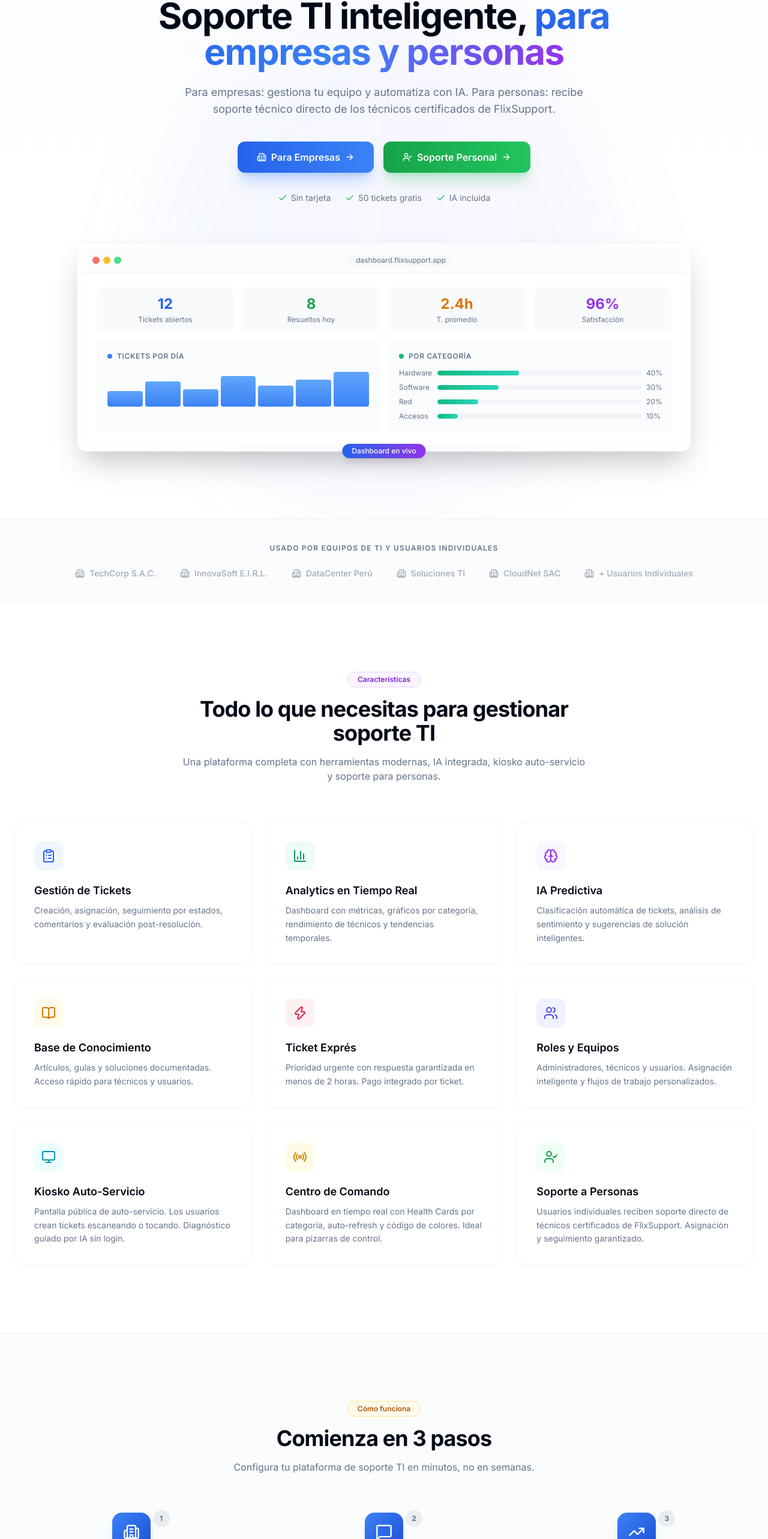
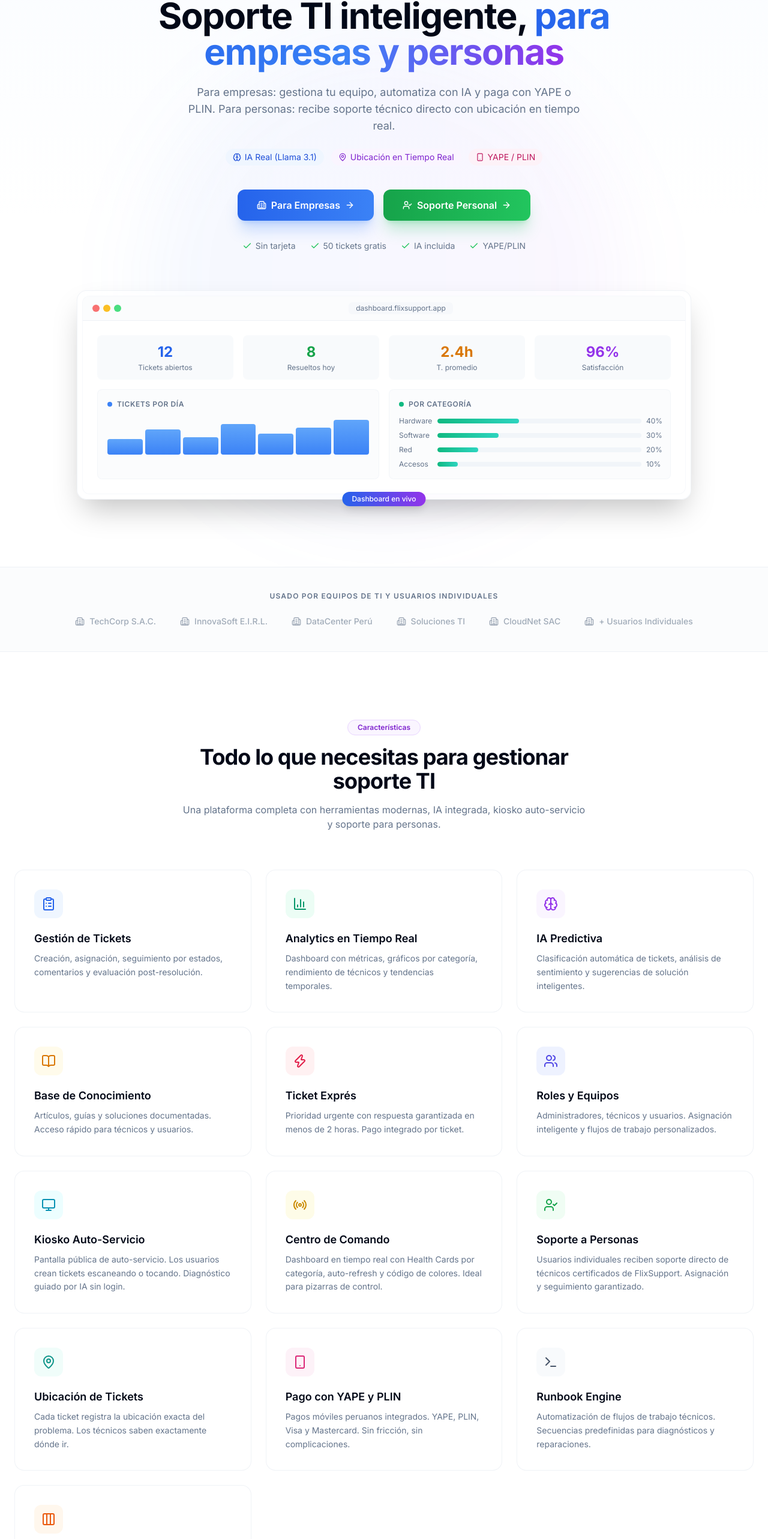
Before and after one commit to Ludinhosilva/HELPDESK, a Next.js app: page / in a window 1280 px wide. Shown: the part 222-2788 px from the top of the page at 60% size. Built offline with nearby package versions, Linux system fonts and the light colour scheme.

Commit message:
feat: landing page actualizada con 13 features, YAPE/PLIN/Tarjeta, ubicacion, runbook, kanban

```diff
--- a/src/app/page.tsx
+++ b/src/app/page.tsx
@@ -2,7 +2,7 @@
 
 import { useState } from "react";
 import Link from "next/link";
-import { Wrench, ClipboardList, BarChart3, Brain, BookOpen, Zap, Check, ArrowRight, Star, Users, Building2, MessageSquare, TrendingUp, Monitor, Radio, UserCheck, Menu, X } from "lucide-react";
+import { Wrench, ClipboardList, BarChart3, Brain, BookOpen, Zap, Check, ArrowRight, Star, Users, Building2, MessageSquare, TrendingUp, Monitor, Radio, UserCheck, Menu, X, MapPin, Smartphone, Terminal, Columns3 } from "lucide-react";
 import { Button } from "@/components/ui/button";
 import { Sheet, SheetContent, SheetTrigger, SheetTitle } from "@/components/ui/sheet";
 
@@ -16,19 +16,23 @@ const features = [
   { icon: Monitor, title: "Kiosko Auto-Servicio", desc: "Pantalla pública de auto-servicio. Los usuarios crean tickets escaneando o tocando. Diagnóstico guiado por IA sin login.", color: "from-cyan-500 to-sky-500", bg: "bg-cyan-50 dark:bg-cyan-950/30", iconColor: "text-cyan-600 dark:text-cyan-400" },
   { icon: Radio, title: "Centro de Comando", desc: "Dashboard en tiempo real con Health Cards por categoría, auto-refresh y código de colores. Ideal para pizarras de control.", color: "from-yellow-500 to-amber-500", bg: "bg-yellow-50 dark:bg-yellow-950/30", iconColor: "text-yellow-600 dark:text-yellow-400" },
   { icon: UserCheck, title: "Soporte a Personas", desc: "Usuarios individuales reciben soporte directo de técnicos certificados de FlixSupport. Asignación y seguimiento garantizado.", color: "from-green-500 to-emerald-500", bg: "bg-green-50 dark:bg-green-950/30", iconColor: "text-green-600 dark:text-green-400" },
+  { icon: MapPin, title: "Ubicación de Tickets", desc: "Cada ticket registra la ubicación exacta del problema. Los técnicos saben exactamente dónde ir.", color: "from-teal-500 to-cyan-500", bg: "bg-teal-50 dark:bg-teal-950/30", iconColor: "text-teal-600 dark:text-teal-400" },
+  { icon: Smartphone, title: "Pago con YAPE y PLIN", desc: "Pagos móviles peruanos integrados. YAPE, PLIN, Visa y Mastercard. Sin fricción, sin complicaciones.", color: "from-pink-500 to-rose-500", bg: "bg-pink-50 dark:bg-pink-950/30", iconColor: "text-pink-600 dark:text-pink-400" },
+  { icon: Terminal, title: "Runbook Engine", desc: "Automatización de flujos de trabajo técnicos. Secuencias predefinidas para diagnósticos y reparaciones.", color: "from-slate-500 to-gray-500", bg: "bg-slate-50 dark:bg-slate-950/30", iconColor: "text-slate-600 dark:text-slate-400" },
+  { icon: Columns3, title: "Tablero Kanban", desc: "Visualización de tickets en columnas de estado. Drag & drop para mover tickets entre etapas.", color: "from-orange-500 to-amber-500", bg: "bg-orange-50 dark:bg-orange-950/30", iconColor: "text-orange-600 dark:text-orange-400" },
 ];
 
 const companyPlans = [
-  { name: "Gratis", price: "0", desc: "Perfecto para empezar", popular: false, features: ["50 tickets/mes", "Dashboard básico", "Base de conocimiento", "1 chat con IA gratis"], cta: "Empezar gratis", href: "/register" },
-  { name: "Básico", price: "29", desc: "Para equipos en crecimiento", popular: true, features: ["Tickets ilimitados", "IA ilimitada", "Analytics básico", "Notificaciones por correo", "Soporte por correo"], cta: "Suscribirse", href: "/register" },
-  { name: "Pro", price: "79", desc: "Para empresas que exigen más", popular: false, features: ["Todo del plan Básico", "IA clasificación automática", "Sugerencias de solución IA", "Analytics avanzado", "Soporte prioritario"], cta: "Contactar", href: "/register" },
+  { name: "Gratis", price: "0", desc: "Perfecto para empezar", popular: false, features: ["50 tickets/mes", "Dashboard básico", "Base de conocimiento", "1 chat con IA gratis", "Pago con YAPE/PLIN"], cta: "Empezar gratis", href: "/register" },
+  { name: "Básico", price: "29", desc: "Para equipos en crecimiento", popular: true, features: ["Tickets ilimitados", "IA ilimitada", "Analytics básico", "Notificaciones por correo", "Soporte por correo", "Pago con YAPE/PLIN/Tarjeta"], cta: "Suscribirse", href: "/register" },
+  { name: "Pro", price: "79", desc: "Para empresas que exigen más", popular: false, features: ["Todo del plan Básico", "IA clasificación automática", "Sugerencias de solución IA", "Analytics avanzado", "Soporte prioritario", "Runbook Engine", "Kanban avanzado"], cta: "Contactar", href: "/register" },
 ];
 
 const personalPlan = {
   name: "Soporte Individual",
   price: "0",
   desc: "Paga solo cuando necesites help desk",
-  features: ["Diagnóstico con IA gratis", "Técnicos FlixSupport asignados", "Seguimiento en tiempo real", "Pago por ticket resuelto", "Sin suscripción mensual"],
+  features: ["Diagnóstico con IA gratis", "Técnicos FlixSupport asignados", "Seguimiento en tiempo real", "Pago por ticket resuelto", "Sin suscripción mensual", "Paga con YAPE, PLIN o Tarjeta"],
   cta: "Registrarme",
   href: "/register",
 };
@@ -41,7 +45,7 @@ const testimonials = [
 ];
 
 const steps = [
-  { icon: Building2, step: "1", title: "Registra tu empresa", desc: "Crea tu cuenta en segundos. Configura tu organización, invita a tu equipo y define categorías." },
+  { icon: Building2, step: "1", title: "Registra tu empresa", desc: "Crea tu cuenta en segundos. Configura tu organización, invita a tu equipo y define ubicaciones." },
   { icon: MessageSquare, step: "2", title: "Crea y gestiona tickets", desc: "Usa el asistente IA para describir problemas. Asigna técnicos, da seguimiento y resuelve." },
   { icon: TrendingUp, step: "3", title: "Analiza y mejora", desc: "Métricas en tiempo real, evaluaciones post-resolución e IA que aprende de tu base de conocimiento." },
 ];
@@ -145,9 +149,23 @@ export default function HomePage() {
                 </span>
               </h1>
               <p className="mx-auto mt-6 max-w-2xl text-base sm:text-lg text-muted-foreground leading-relaxed">
-                Para empresas: gestiona tu equipo y automatiza con IA. Para personas: recibe
-                soporte técnico directo de los técnicos certificados de FlixSupport.
+                Para empresas: gestiona tu equipo, automatiza con IA y paga con YAPE o PLIN.
+                Para personas: recibe soporte técnico directo con ubicación en tiempo real.
               </p>
+              <div className="mt-6 flex flex-wrap items-center justify-center gap-3 text-sm">
+                <div className="flex items-center gap-1.5 rounded-full bg-blue-50 dark:bg-blue-950/30 px-3 py-1 text-blue-700 dark:text-blue-300">
+                  <Brain className="h-3.5 w-3.5" />
+                  IA Real (Llama 3.1)
+                </div>
+                <div className="flex items-center gap-1.5 rounded-full bg-purple-50 dark:bg-purple-950/30 px-3 py-1 text-purple-700 dark:text-purple-300">
+                  <MapPin className="h-3.5 w-3.5" />
+                  Ubicación en Tiempo Real
+                </div>
+                <div className="flex items-center gap-1.5 rounded-full bg-pink-50 dark:bg-pink-950/30 px-3 py-1 text-pink-700 dark:text-pink-300">
+                  <Smartphone className="h-3.5 w-3.5" />
+                  YAPE / PLIN
+                </div>
+              </div>
               <div className="mt-10 flex flex-col sm:flex-row items-center justify-center gap-4">
                 <Link href="/register" className="group inline-flex items-center gap-2 rounded-xl bg-gradient-to-r from-blue-600 to-blue-500 px-8 py-3.5 text-base font-semibold text-white shadow-xl shadow-blue-500/25 transition-all hover:shadow-2xl hover:shadow-blue-500/30 hover:scale-105 active:scale-100">
                   <Building2 className="h-4 w-4" />
@@ -164,6 +182,7 @@ export default function HomePage() {
                 <div className="flex items-center gap-1.5"><Check className="h-4 w-4 text-green-500" />Sin tarjeta</div>
                 <div className="flex items-center gap-1.5"><Check className="h-4 w-4 text-green-500" />50 tickets gratis</div>
                 <div className="flex items-center gap-1.5"><Check className="h-4 w-4 text-green-500" />IA incluida</div>
+                <div className="flex items-center gap-1.5"><Check className="h-4 w-4 text-green-500" />YAPE/PLIN</div>
               </div>
             </div>
 
@@ -391,6 +410,46 @@ export default function HomePage() {
         <section className="bg-muted/30 border-y border-border/50 py-20 sm:py-28">
           <div className="mx-auto max-w-7xl px-4 sm:px-6">
             <div className="mx-auto max-w-2xl text-center mb-16">
+              <div className="inline-flex items-center gap-2 rounded-full border border-pink-200 dark:border-pink-800 bg-pink-50 dark:bg-pink-950/50 px-4 py-1 text-xs font-semibold text-pink-700 dark:text-pink-300 mb-4">Métodos de Pago</div>
+              <h2 className="text-3xl font-bold tracking-tight sm:text-4xl">Paga como prefieras</h2>
+              <p className="mt-4 text-muted-foreground">YAPE, PLIN, Visa o Mastercard. Sin fricción, sin complicaciones.</p>
+            </div>
+            <div className="grid gap-6 sm:grid-cols-2 lg:grid-cols-4 max-w-4xl mx-auto">
+              <div className="rounded-2xl border border-border/50 bg-card p-6 text-center transition-all hover:shadow-lg hover:-translate-y-1 duration-300">
+                <div className="mb-4 flex h-16 w-16 items-center justify-center rounded-2xl bg-purple-100 dark:bg-purple-950/30 mx-auto">
+                  <Smartphone className="h-8 w-8 text-purple-600 dark:text-purple-400" />
+                </div>
+                <h3 className="text-lg font-semibold mb-2">YAPE</h3>
+                <p className="text-sm text-muted-foreground">Pago instantáneo con QR desde tu celular</p>
+              </div>
+              <div className="rounded-2xl border border-border/50 bg-card p-6 text-center transition-all hover:shadow-lg hover:-translate-y-1 duration-300">
+                <div className="mb-4 flex h-16 w-16 items-center justify-center rounded-2xl bg-blue-100 dark:bg-blue-950/30 mx-auto">
+                  <Smartphone className="h-8 w-8 text-blue-600 dark:text-blue-400" />
+                </div>
+                <h3 className="text-lg font-semibold mb-2">PLIN</h3>
+                <p className="text-sm text-muted-foreground">Transferencia rápida desde tu banco</p>
+              </div>
+              <div className="rounded-2xl border border-border/50 bg-card p-6 text-center transition-all hover:shadow-lg hover:-translate-y-1 duration-300">
+                <div className="mb-4 flex h-16 w-16 items-center justify-center rounded-2xl bg-blue-100 dark:bg-blue-950/30 mx-auto">
+                  <span className="text-2xl font-bold text-blue-700">VISA</span>
+                </div>
+                <h3 className="text-lg font-semibold mb-2">Visa</h3>
+                <p className="text-sm text-muted-foreground">Tarjeta de crédito o débito</p>
+              </div>
+              <div className="rounded-2xl border border-border/50 bg-card p-6 text-center transition-all hover:shadow-lg hover:-translate-y-1 duration-300">
+                <div className="mb-4 flex h-16 w-16 items-center justify-center rounded-2xl bg-red-100 dark:bg-red-950/30 mx-auto">
+                  <span className="text-2xl font-bold text-red-600">MC</span>
+                </div>
+                <h3 className="text-lg font-semibold mb-2">Mastercard</h3>
+                <p className="text-sm text-muted-foreground">Tarjeta de crédito o débito</p>
+              </div>
+            </div>
+          </div>
+        </section>
+
+        <section className="bg-muted/30 border-y border-border/50 py-20 sm:py-28">
+          <div className="mx-auto max-w-7xl px-4 sm:px-6">
+            <div className="mx-auto max-w-2xl text-center mb-16">
               <div className="inline-flex items-center gap-2 rounded-full border border-green-200 dark:border-green-800 bg-green-50 dark:bg-green-950/50 px-4 py-1 text-xs font-semibold text-green-700 dark:text-green-300 mb-4">Testimonios</div>
               <h2 className="text-3xl font-bold tracking-tight sm:text-4xl">Lo que dicen nuestros clientes</h2>
               <p className="mt-4 text-muted-foreground">Equipos de TI y usuarios individuales que ya confían en Flix Support.</p>
@@ -433,13 +492,29 @@ export default function HomePage() {
                 Soporte personal
               </Link>
             </div>
+            <div className="mt-8 flex flex-wrap items-center justify-center gap-4 text-sm text-blue-100/60">
+              <div className="flex items-center gap-2">
+                <Smartphone className="h-4 w-4" />
+                <span>YAPE</span>
+              </div>
+              <div className="flex items-center gap-2">
+                <Smartphone className="h-4 w-4" />
+                <span>PLIN</span>
+              </div>
+              <div className="flex items-center gap-2">
+                <span className="font-bold">VISA</span>
+              </div>
+              <div className="flex items-center gap-2">
+                <span className="font-bold">Mastercard</span>
+              </div>
+            </div>
           </div>
         </section>
       </main>
 
       <footer className="border-t border-border/50 bg-muted/30">
         <div className="mx-auto max-w-7xl px-4 sm:px-6 py-12">
-          <div className="grid gap-8 sm:grid-cols-2 lg:grid-cols-4">
+          <div className="grid gap-8 sm:grid-cols-2 lg:grid-cols-5">
             <div>
               <div className="flex items-center gap-2 mb-4">
                 <div className="flex h-8 w-8 items-center justify-center rounded-lg bg-gradient-to-br from-blue-600 to-blue-700 text-white shadow-lg">
@@ -472,6 +547,25 @@ export default function HomePage() {
                 <li><span className="hover:text-foreground transition-colors cursor-default">Política de privacidad</span></li>
               </ul>
             </div>
+            <div>
+              <h4 className="text-sm font-semibold mb-4">Métodos de Pago</h4>
+              <div className="space-y-3">
+                <div className="flex items-center gap-2 text-sm text-muted-foreground">
+                  <Smartphone className="h-4 w-4 text-purple-600" />
+                  <span>YAPE</span>
+                </div>
+                <div className="flex items-center gap-2 text-sm text-muted-foreground">
+                  <Smartphone className="h-4 w-4 text-blue-600" />
+                  <span>PLIN</span>
+                </div>
+                <div className="flex items-center gap-2 text-sm text-muted-foreground">
+                  <span className="font-bold text-blue-700">VISA</span>
+                </div>
+                <div className="flex items-center gap-2 text-sm text-muted-foreground">
+                  <span className="font-bold text-red-600">Mastercard</span>
+                </div>
+              </div>
+            </div>
           </div>
           <div className="mt-10 pt-8 border-t border-border/50 flex flex-col sm:flex-row items-center justify-between gap-4 text-sm text-muted-foreground">
             <p>&copy; {new Date().getFullYear()} Flix Support. Proyecto de Gestión de Servicios en TI &mdash; UNAP 2026</p>
```
